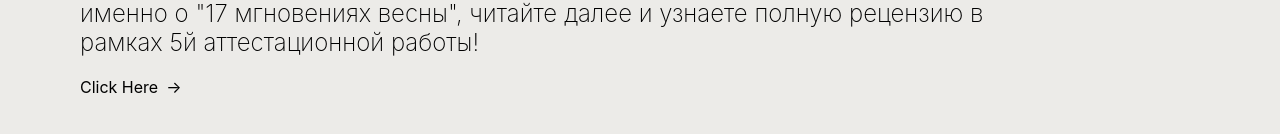
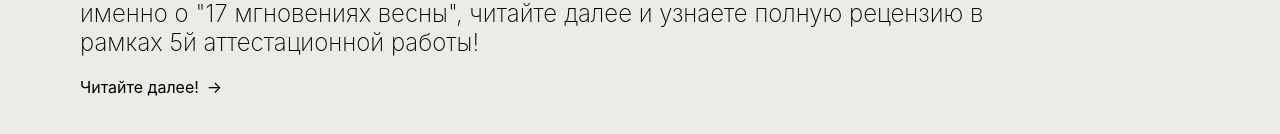
Before and after one commit to DOLBOLESCH/attest-svelte, a SvelteKit app: page / in a window 1280 px wide. Shown: the part 478-612 px from the top of the page. Built offline with nearby package versions, Linux system fonts and the light colour scheme.

Commit message:
redact 2

```diff
--- a/src/routes/+page.svelte
+++ b/src/routes/+page.svelte
@@ -1,5 +1,5 @@
 <svelte:head>
-    <title>Королев Павел</title>
+    <title>Homepage</title>
 </svelte:head>
 
 <div class="container">
@@ -15,7 +15,7 @@
                 <h2 class="subtitle">Сегодня мне бы хотелось рассказать о своем самом любимом телефильме. А именно о "17 мгновениях весны", читайте далее и узнаете полную рецензию в рамках 5й аттестационной работы!</h2>
                 <!-- svelte-ignore a11y-no-noninteractive-tabindex -->
                 <div style="color: black;" class="scroll-button animate-scroll" tabindex="0">
-                    <a href="/about">Click Here</a>
+                    <a href="/about">Читайте далее!</a>
                     <div class="arrow">&rarr;</div>
                 </div>
             </div>
```
